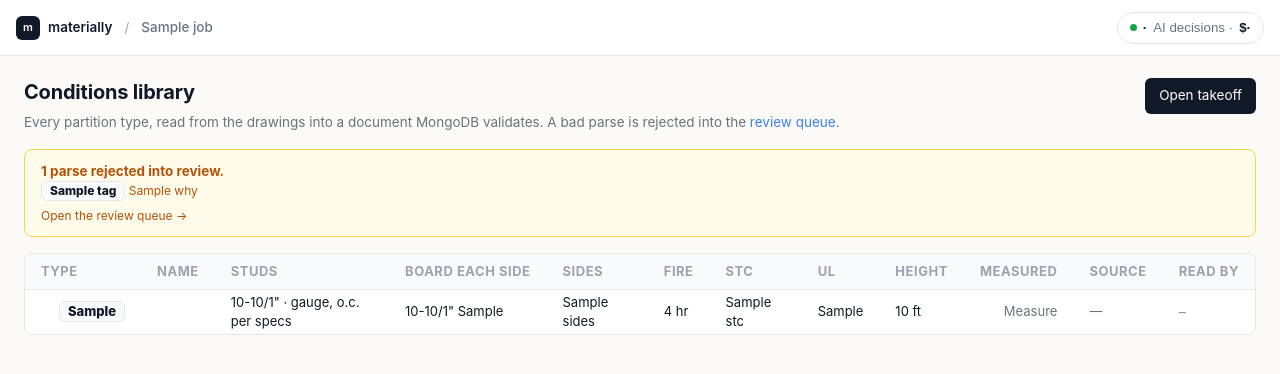
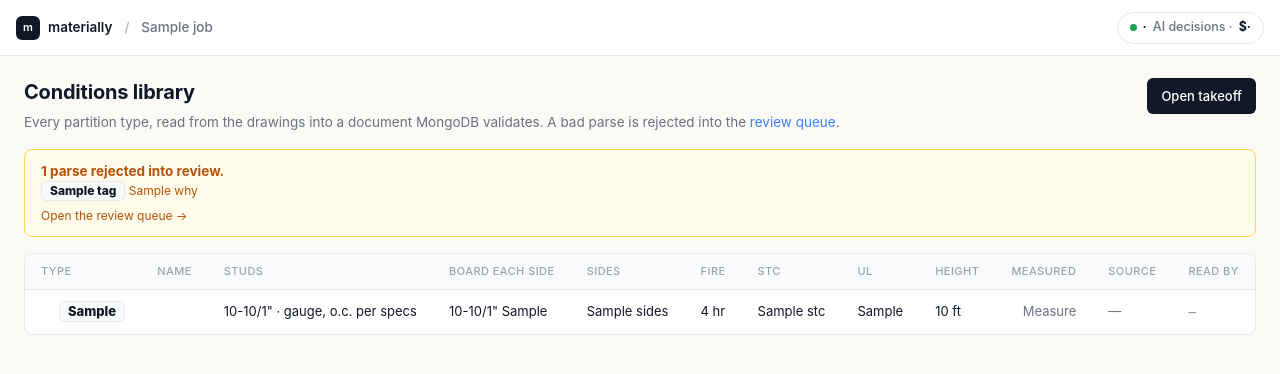
Before and after one commit to Ethantlz/materially, a FastAPI app: template ui/templates/conditions.html in a window 1280 px wide. Shown: the top 374 px of the page. Run offline with FastAPI, Linux system fonts and the light colour scheme; the template is opened without the code that fills it: most values are stand-ins (such as "Sample title", 1, 10 or a date in 2020); data that the repository does not hold is empty.

Commit message:
ui: design-system review fixes (valid font longhands, zero-specificity button defaults, right-aligned numeric headers)
Implemented by DeepSeek-V4.1-Flash (Luminal) under Claude Code orchestration.
Co-Authored-By: Claude Opus 5.5 <noreply@anthropic.com>

```diff
--- a/ui/static/app.css
+++ b/ui/static/app.css
@@ -3,17 +3,16 @@
   --ink: #111827; --muted: #6b7280; --faint: #9ca3af; --line: #e5e7eb;
   --surface: #ffffff; --surface2: #f9fafb; --canvas: #fbfaf7; --stage: #eef0f3;
   --accent: #3b82f6; --accent-soft: #eff6ff; --danger: #dc2626; --ok: #16a34a; --warn: #b45309;
+  --bad-soft: #fef2f2; --ok-soft: #f0fdf4; --warn-soft: #fffbeb;
+  --paper: #f4f2ec; --mono: ui-monospace, "Cascadia Mono", Consolas, monospace;
   --r: 6px; --bar: 56px;
   font: 13.5px/1.45 Inter, ui-sans-serif, system-ui, -apple-system, "Segoe UI", sans-serif;
   color: var(--ink);
 }
-/* Compat: ui/static/takeoff.css still names the pre-light tokens (Task 9 restyles it). Pointing the old
-   names at the light palette keeps the takeoff workspace styled instead of falling back to browser defaults. */
+/* Legacy token names other files still read: takeoff.js styles its "Calibrate on a known dimension" row
+   with --accent-text. Everything else (takeoff.css included, after Task 9) is on the tokens above. */
 :root {
-  --bg0: #fbfaf7; --bg1: #ffffff; --bg2: #f3f4f6; --bg3: #f3f4f6; --line2: #d1d5db;
-  --ink2: #374151; --accent-hi: #2563eb; --accent-ink: #ffffff; --accent-text: #2563eb;
-  --ok-soft: #f0fdf4; --warn-soft: #fffbeb; --bad: #dc2626; --bad-soft: #fef2f2;
-  --paper: #f4f2ec; --mono: ui-monospace, "Cascadia Mono", Consolas, monospace;
+  --accent-text: #2563eb;
 }
 * { box-sizing: border-box; }
 body { margin: 0; background: var(--canvas); }
@@ -22,24 +21,25 @@ a { color: var(--accent); text-decoration: none; } a:hover { text-decoration: un
 .brand { display: flex; align-items: center; gap: 8px; font-weight: 600; color: var(--ink); }
 .brand .mark { width: 24px; height: 24px; border-radius: var(--r); background: var(--ink); color: #fff; display: grid; place-items: center; font-size: 11px; }
 .top .spacer { flex: 1; }
-.btn, .btn-secondary, .btn-ghost { height: 36px; padding: 0 14px; border-radius: var(--r); font: 500 13px/1 inherit; display: inline-flex; align-items: center; gap: 6px; cursor: pointer; }
+.btn, .btn-secondary, .btn-ghost { height: 36px; padding: 0 14px; border-radius: var(--r); font-family: inherit; font-size: 13px; font-weight: 500; line-height: 1; display: inline-flex; align-items: center; gap: 6px; cursor: pointer; }
 .btn { background: var(--ink); color: #fff; border: 0; } .btn:hover { background: #1f2937; }
 .btn-secondary { background: var(--surface); color: var(--ink); border: 1px solid var(--line); } .btn-secondary:hover { background: var(--surface2); }
 .btn-ghost { background: transparent; border: 0; color: var(--muted); } .btn-ghost:hover { color: var(--ink); background: var(--surface2); }
 .btn[disabled], .btn-secondary[disabled] { opacity: .4; cursor: default; }
+a.btn:hover, a.btn-secondary:hover, a.btn-ghost:hover { text-decoration: none; }  /* .btn is used on <a> too: no underlined button text */
 .btn.sm, .btn-secondary.sm, .btn-ghost.sm { height: 28px; padding: 0 10px; font-size: 12px; }
 .input, .select { height: 36px; padding: 0 10px; border: 1px solid var(--line); border-radius: var(--r); background: var(--surface); font: inherit; color: var(--ink); }
 .input:focus, .select:focus { outline: 0; border-color: var(--accent); box-shadow: 0 0 0 3px var(--accent-soft); }
 .input.sm, .select.sm { height: 28px; font-size: 12px; }
 .card { background: var(--surface); border: 1px solid var(--line); border-radius: 8px; padding: 20px; }
 .tbl { width: 100%; border-collapse: separate; border-spacing: 0; background: var(--surface); border: 1px solid var(--line); border-radius: 8px; overflow: hidden; }
-.tbl th { height: 36px; padding: 0 16px; text-align: left; background: var(--surface2); border-bottom: 1px solid var(--line); font: 500 11px/1 inherit; letter-spacing: .04em; text-transform: uppercase; color: var(--faint); }
+.tbl th { height: 36px; padding: 0 16px; text-align: left; background: var(--surface2); border-bottom: 1px solid var(--line); font-family: inherit; font-size: 11px; font-weight: 500; line-height: 1; letter-spacing: .04em; text-transform: uppercase; color: var(--faint); }
 .tbl td { height: 44px; padding: 0 16px; border-bottom: 1px solid var(--line); }
 .tbl tr:last-child td { border-bottom: 0; } .tbl tbody tr:hover { background: var(--surface2); }
 .num { text-align: right; font-variant-numeric: tabular-nums; }
 .chip { display: inline-flex; align-items: center; height: 22px; padding: 0 8px; border: 1px solid var(--line); border-radius: 999px; font-size: 12px; color: var(--muted); background: var(--surface); }
 .chip.warn { color: var(--warn); border-color: #fcd34d; background: #fffbeb; } .chip.on { color: var(--accent); border-color: #bfdbfe; background: var(--accent-soft); }
-.pill { font: 500 11px/1 inherit; padding: 4px 8px; border-radius: 999px; background: var(--surface2); color: var(--muted); }
+.pill { font-family: inherit; font-size: 11px; font-weight: 500; line-height: 1; padding: 4px 8px; border-radius: 999px; background: var(--surface2); color: var(--muted); }
 .pill.ok { background: #f0fdf4; color: var(--ok); } .pill.bad { background: #fef2f2; color: var(--danger); } .pill.info { background: var(--accent-soft); color: var(--accent); }
 .muted { color: var(--muted); } .faint { color: var(--faint); } .small { font-size: 12px; }
 .empty { padding: 32px; text-align: center; color: var(--muted); }
@@ -56,13 +56,17 @@ h3 { font-size: 13px; margin: 0 0 8px; }
 p { margin: 0 0 8px; }
 .mono { font-family: var(--mono); font-size: 12.5px; }
 .sr { position: absolute; left: -9999px; }
-button, .btn, .btn-secondary, .btn-ghost { display: inline-flex; align-items: center; justify-content: center; gap: 6px; height: 36px; padding: 0 14px; border-radius: var(--r); font: 500 13px/1 inherit; cursor: pointer; white-space: nowrap; text-decoration: none; }
-button { background: var(--ink); color: #fff; border: 0; }
-button:hover { background: #1f2937; }  /* plain `button:hover` (not `:not(:disabled)`) so a class like `.cost:hover` still wins */
-button:disabled { background: var(--ink); opacity: .4; cursor: default; }
-button.ghost, .btn.ghost, .ghost { background: transparent; border: 0; color: var(--muted); }
-button.ghost:hover, .btn.ghost:hover, .ghost:hover { color: var(--ink); background: var(--surface2); }
-button.sm, .btn.sm, .btn-secondary.sm, .btn-ghost.sm, .sm { height: 28px; padding: 0 10px; font-size: 12px; }
+/* Bare buttons (Upload drawings, Send to PM, Calibrate…) get the design system's defaults at ZERO
+   specificity — :where() contributes none — so every class rule wins without !important: .cost keeps its
+   pill on hover, .chip its surface, a disabled .btn-secondary its readable colours, takeoff.css's .menu
+   button / .csrc / .hint button their compact heights. */
+:where(button) { display: inline-flex; align-items: center; justify-content: center; gap: 6px; height: 36px; padding: 0 14px; border-radius: var(--r); font-family: inherit; font-size: 13px; font-weight: 500; line-height: 1; cursor: pointer; white-space: nowrap; text-decoration: none; background: var(--ink); color: #fff; border: 0; }
+:where(button:hover) { background: #1f2937; }
+:where(button:disabled) { opacity: .4; cursor: default; }
+:where(button:disabled:hover) { background: var(--ink); }  /* a disabled button must not look interactive */
+.ghost, .btn.ghost { background: transparent; border: 0; color: var(--muted); }
+.ghost:hover, .btn.ghost:hover { color: var(--ink); background: var(--surface2); }
+.btn.sm, .btn-secondary.sm, .btn-ghost.sm, .sm { height: 28px; padding: 0 10px; font-size: 12px; }
 label { display: block; font-weight: 600; font-size: 12px; color: var(--muted); margin-bottom: 12px; }
 input, select, textarea { height: 36px; padding: 0 10px; background: var(--surface); color: var(--ink); border: 1px solid var(--line); border-radius: var(--r); font: inherit; max-width: 100%; }
 textarea { height: auto; padding: 8px 10px; }
@@ -79,7 +83,7 @@ kbd { font: 600 10.5px var(--mono); color: var(--muted); background: var(--surfa
 .crumb:hover { color: var(--ink); text-decoration: none; }
 .tag { color: var(--faint); font-size: 12px; text-transform: uppercase; letter-spacing: .08em; }
 .costwrap { position: relative; display: flex; align-items: center; }
-.cost { display: inline-flex; align-items: center; gap: 6px; height: 32px; padding: 0 12px; font: 500 12.5px inherit; color: var(--muted); background: var(--surface); border: 1px solid var(--line); border-radius: 999px; cursor: pointer; }
+.cost { display: inline-flex; align-items: center; gap: 6px; height: 32px; padding: 0 12px; font-family: inherit; font-size: 12.5px; font-weight: 500; line-height: 1; color: var(--muted); background: var(--surface); border: 1px solid var(--line); border-radius: 999px; cursor: pointer; }
 .cost:hover { border-color: var(--accent); color: var(--ink); }
 .cost b { color: var(--ink); font-variant-numeric: tabular-nums; }
 .cost .dot { width: 7px; height: 7px; border-radius: 50%; background: var(--ok); }
@@ -107,8 +111,9 @@ main.page { max-width: 1680px; margin: 0 auto; padding: 22px 24px 40px; }
 /* ---- tables, chips, badges ---- */
 .tbl { font-size: 13px; }
 .tbl th { white-space: nowrap; vertical-align: middle; } .tbl td { vertical-align: middle; }
+.tbl th.num, .tbl td.num { text-align: right; }
 .tbl a { text-decoration: none; } .tbl a:hover { text-decoration: underline; }
-.tbl .num { white-space: nowrap; } .tbl tfoot td { background: var(--surface2); }
+.tbl .num { white-space: nowrap; } .tbl tfoot td { background: var(--surface2); border-top: 1px solid var(--line); }
 .tbl.mini { border: 0; font-size: 12.5px; margin: 6px 0; background: transparent; } .tbl.mini td { height: auto; padding: 3px 4px; border: 0; }
 .tbl tr.over td { background: var(--bad-soft); } .tbl tr.over .qty { border-color: var(--danger); color: var(--danger); font-weight: 700; }
 .tbl tr.rejected td { color: var(--muted); }
--- a/ui/static/takeoff.css
+++ b/ui/static/takeoff.css
@@ -24,7 +24,7 @@ button.chip { cursor: pointer; } button.chip:hover { border-color: var(--accent)
 .zoomlabel { font: 500 11.5px var(--mono, ui-monospace, Consolas, monospace); color: var(--muted); min-width: 44px; text-align: right; }
 .menu { position: absolute; z-index: 20; background: var(--surface); border: 1px solid var(--line); border-radius: var(--r, 6px); padding: 5px; max-height: 360px; overflow: auto; min-width: 190px; }
 .menu[hidden], .pop[hidden] { display: none; }
-.menu button { display: block; width: 100%; background: transparent; color: var(--ink); text-align: left; border-radius: var(--r, 6px); font: 500 12.5px var(--mono, ui-monospace, Consolas, monospace); padding: 5px 9px; }
+.menu button { display: block; width: 100%; height: 26px; line-height: 26px; background: transparent; color: var(--ink); text-align: left; border-radius: var(--r, 6px); font: 500 12.5px var(--mono, ui-monospace, Consolas, monospace); padding: 0 9px; }  /* track-height rows, not the 36 px bare-button default */
 .menu button:hover { background: var(--accent-soft); } .menu button.cur { color: var(--accent); }
 .menu hr { border: 0; border-top: 1px solid var(--line); margin: 4px 0; }
 .help { position: absolute; right: 10px; top: 52px; z-index: 20; width: 300px; background: var(--surface); border: 1px solid var(--line); border-radius: var(--r, 6px); padding: 12px 14px; font-size: 12.5px; }
@@ -40,7 +40,7 @@ button.chip { cursor: pointer; } button.chip:hover { border-color: var(--accent)
 .stage img { display: block; user-select: none; -webkit-user-drag: none; pointer-events: none; }
 .stage svg { position: absolute; left: 0; top: 0; overflow: visible; pointer-events: none; }
 .hint { position: absolute; left: 50%; top: 12px; transform: translateX(-50%); display: flex; gap: 10px; align-items: center; max-width: calc(100% - 40px); background: var(--surface); border: 1px solid var(--line); color: var(--ink); padding: 6px 14px; border-radius: 999px; font-size: 12.5px; z-index: 3; white-space: nowrap; }
-.hint b { font-variant-numeric: tabular-nums; } .hint .dim { color: var(--muted); } .hint button { background: transparent; border: 0; color: var(--accent); padding: 0; font: 500 12.5px system-ui; }
+.hint b { font-variant-numeric: tabular-nums; } .hint .dim { color: var(--muted); } .hint button { height: auto; background: transparent; border: 0; color: var(--accent); padding: 0; font: 500 12.5px system-ui; }
 .hint .dot { width: 9px; height: 9px; border-radius: 3px; flex: none; }
 .readout { position: absolute; z-index: 4; pointer-events: none; transform: translate(16px, 18px); background: var(--surface); border: 1px solid var(--line); color: var(--ink); padding: 4px 9px; border-radius: var(--r, 6px); font: 500 12.5px var(--mono, ui-monospace, Consolas, monospace); white-space: nowrap; }
 .readout[hidden] { display: none; }
@@ -113,7 +113,7 @@ button.chip { cursor: pointer; } button.chip:hover { border-color: var(--accent)
 .cside { display: flex; flex-direction: column; align-items: flex-end; justify-content: space-between; gap: 4px; }
 .cactive { font: 600 9.5px system-ui; letter-spacing: .08em; color: var(--accent); display: none; }
 .crow.active .cactive { display: block; }
-.csrc { background: transparent; color: var(--accent); border: 0; padding: 0; font: 500 11.5px system-ui; border-radius: 4px; }
+.csrc { height: auto; background: transparent; color: var(--accent); border: 0; padding: 0; font: 500 11.5px system-ui; border-radius: 4px; }
 .csrc:hover:not(:disabled) { background: transparent; text-decoration: underline; }
 .ckey { font: 500 10px var(--mono, ui-monospace, Consolas, monospace); color: var(--faint); }
 .cond-form { padding: 12px 14px 14px; border-bottom: 1px solid var(--line); background: var(--surface2); }
```
Also changed, not shown: tests/ui/test_pages.py (+13 -0 lines).
